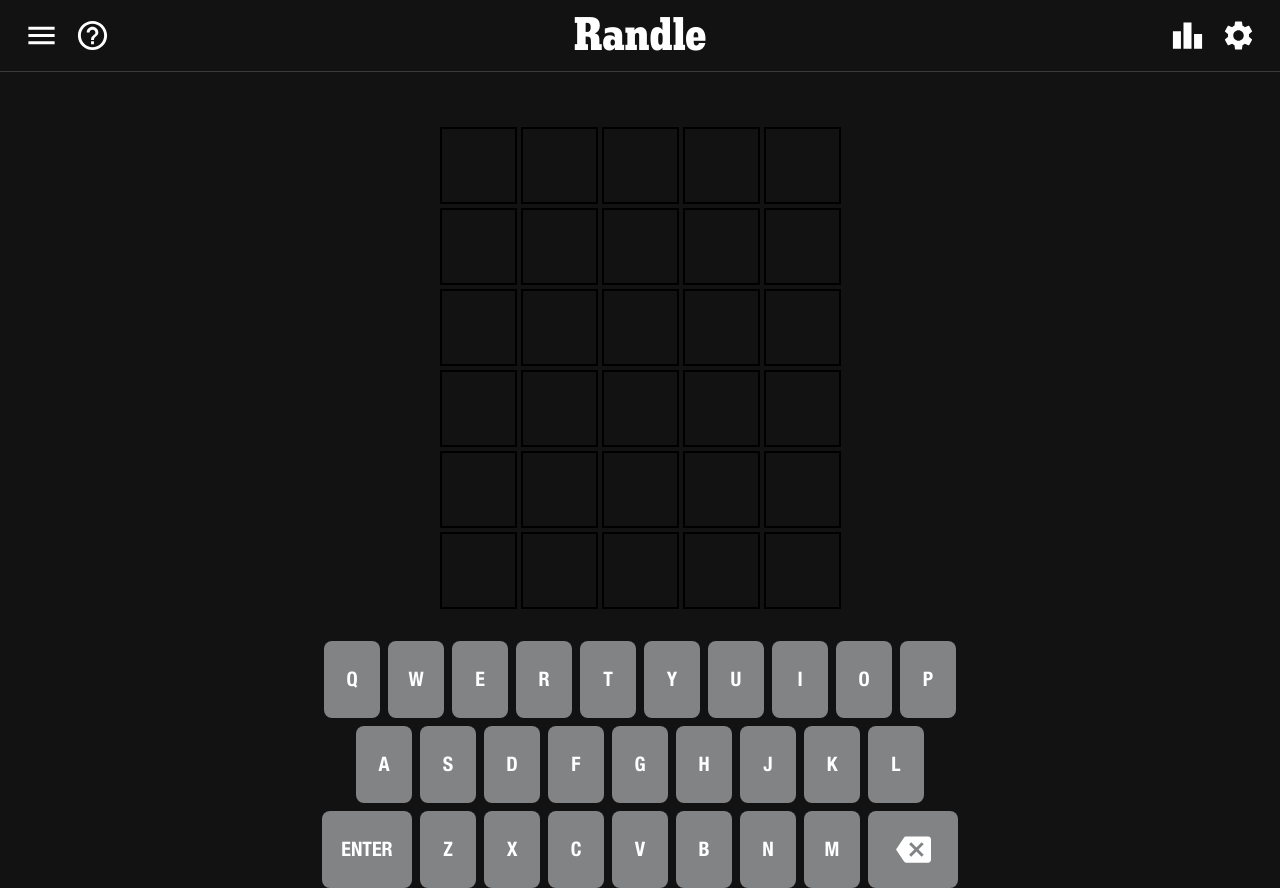
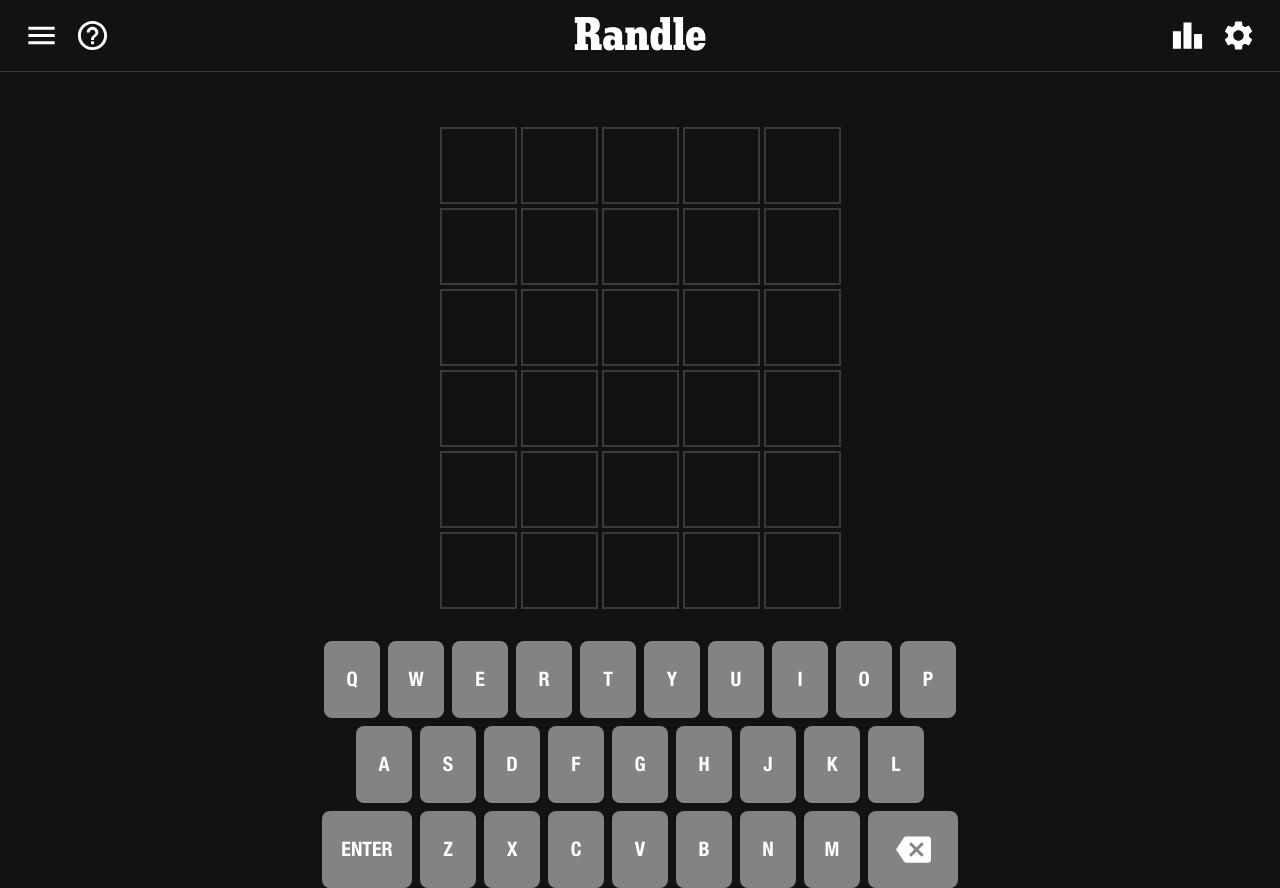
Before and after one commit to bradpickering/randle, a React (Create React App) app: page / in a window 1280 px wide. Built offline with nearby package versions, Linux system fonts and the light colour scheme.

Commit message:
keyboard colours update

```diff
--- a/src/App.jsx
+++ b/src/App.jsx
@@ -1,60 +1,64 @@
-import logo from './logo.svg';
-import './App.css';
-import Header from './components/header';
-// import Tile from './components/tile'
-import Row from './components/row'
-import Keyboard from './components/keyboard';
-import Snackbar from '@mui/material/Snackbar';
-import { useState } from 'react'
-
-
-
+import "./App.css";
+import Header from "./components/header";
+import Row from "./components/row";
+import Keyboard from "./components/keyboard";
+import Snackbar from "@mui/material/Snackbar";
+import { useState } from "react";
 
 function App() {
+  // 'word' of the day
+  const word = ["M", "D", "A", "W", "T"];
 
-  // 'word' of the day
-  const word = ['M', 'D', 'A', 'W', 'T']
+  const [finished, setFinished] = useState(false);
+  const [completed, setCompleted] = useState(false);
+  const [completedMsg, setCompletedMsg] = useState("");
 
-  const [finished, setFinished] = useState(false)
-  const [completed, setCompleted] = useState(false)
-  const [completedMsg, setCompletedMsg] = useState('')
+  const [row1Letters, setRow1Letters] = useState(["", "", "", "", ""]);
+  const [row1Submitted, setRow1Submitted] = useState(false);
 
-  const [row1Letters, setRow1Letters] = useState([
-    '','','','',''
-  ])
-  const [row1Submitted, setRow1Submitted] = useState(false)
+  const [row2Letters, setRow2Letters] = useState(["", "", "", "", ""]);
+  const [row2Submitted, setRow2Submitted] = useState(false);
 
+  const [row3Letters, setRow3Letters] = useState(["", "", "", "", ""]);
+  const [row3Submitted, setRow3Submitted] = useState(false);
 
-  const [row2Letters, setRow2Letters] = useState([
-    '','','','',''
-  ])
-  const [row2Submitted, setRow2Submitted] = useState(false)
+  const [row4Letters, setRow4Letters] = useState(["", "", "", "", ""]);
+  const [row4Submitted, setRow4Submitted] = useState(false);
 
+  const [row5Letters, setRow5Letters] = useState(["", "", "", "", ""]);
+  const [row5Submitted, setRow5Submitted] = useState(false);
 
-  const [row3Letters, setRow3Letters] = useState([
-    '','','','',''
-  ])
-  const [row3Submitted, setRow3Submitted] = useState(false)
+  const [row6Letters, setRow6Letters] = useState(["", "", "", "", ""]);
+  const [row6Submitted, setRow6Submitted] = useState(false);
 
-
-  const [row4Letters, setRow4Letters] = useState([
-    '','','','',''
-  ])
-  const [row4Submitted, setRow4Submitted] = useState(false)
-
-
-  const [row5Letters, setRow5Letters] = useState([
-    '','','','',''
-  ])
-  const [row5Submitted, setRow5Submitted] = useState(false)
-
-
-  const [row6Letters, setRow6Letters] = useState([
-    '','','','',''
-  ])
-  const [row6Submitted, setRow6Submitted] = useState(false)
-
-
+  const keys = [
+    { key: "Q", color: "" },
+    { key: "W", color: "" },
+    { key: "E", color: "" },
+    { key: "R", color: "" },
+    { key: "T", color: "" },
+    { key: "Y", color: "" },
+    { key: "U", color: "" },
+    { key: "I", color: "" },
+    { key: "O", color: "" },
+    { key: "P", color: "" },
+    { key: "A", color: "" },
+    { key: "S", color: "" },
+    { key: "D", color: "" },
+    { key: "F", color: "" },
+    { key: "G", color: "" },
+    { key: "H", color: "" },
+    { key: "J", color: "" },
+    { key: "K", color: "" },
+    { key: "L", color: "" },
+    { key: "Z", color: "" },
+    { key: "X", color: "" },
+    { key: "C", color: "" },
+    { key: "V", color: "" },
+    { key: "B", color: "" },
+    { key: "N", color: "" },
+    { key: "M", color: "" },
+  ];
 
   const rows = [
     {
@@ -93,107 +97,157 @@
       rowArray: row6Letters,
       rowHook: setRow6Letters,
     },
-  ]
+  ];
 
   const checkGuess = (letter, index) => {
     // guessed.push(letter)
     if (word[index] === letter) {
       // guessedCorrectly.push(letter)
-      return 'green'
+      return "green";
+    } else if (word.includes(letter)) {
+      return "yellow";
+    } else {
+      return "gray";
     }
-    else if (word.includes(letter)) {
-      return 'yellow'
-    }
-    else {
-      return 'gray'
-    }
-  }
+  };
+
+  const updateKeyboard = (letter, color) => {
+    const index = keys.findIndex((key) => key.key === letter);
+    if (keys[index].color !== "green") keys[index].color = color;
+    console.log(keys[index].color);
+  };
 
   const getInput = (char) => {
-    if (finished) return
+    console.log("here");
+    if (finished) return;
 
     for (let i = 0; i < rows.length; i++) {
       if (!rows[i].rowSubmitted) {
         // remove a character
-        if (char === 'BACK') {
+        if (char === "BACK") {
           // if its already empty just return
-          if (rows[i].rowArray[0] === '') {
-            return
+          if (rows[i].rowArray[0] === "") {
+            return;
           }
-          const index = rows[i].rowArray.reverse().findIndex(char => char !== '')
-          const newLetters = [...rows[i].rowArray.reverse()]
-          newLetters[4-index] = ''
-          rows[i].rowHook(newLetters)
+          const index = rows[i].rowArray
+            .reverse()
+            .findIndex((char) => char !== "");
+          const newLetters = [...rows[i].rowArray.reverse()];
+          newLetters[4 - index] = "";
+          rows[i].rowHook(newLetters);
           return;
         }
 
         // if a guess was submitted and all the characters have been filled
         // submit this guess
-        if (char === 'ENTER' && rows[i].rowArray[4] !== '') {
-          rows[i].rowSubmittedHook(true)
+        if (char === "ENTER" && rows[i].rowArray[4] !== "") {
+          rows[i].rowSubmittedHook(true);
 
-          if (rows[i].rowArray.join('') === word.join('')) {
-            setFinished(true)
-            setCompletedMsg('Woohoo, Good Job!!')
-            setCompleted(true)
+          if (rows[i].rowArray.join("") === word.join("")) {
+            setFinished(true);
+            setCompletedMsg("Woohoo, Good Job!!");
+            setCompleted(true);
             setTimeout(() => {
-              setCompleted(false)
-            }, 4000)
+              setCompleted(false);
+            }, 4000);
           }
         }
 
-        if (char === 'ENTER' && rows[5].rowArray[4] !== '' && rows[5].rowArray.join('') !== word.join('')) {
-            setFinished(true)
-            setCompletedMsg('Nice try! The Randle was ' + word.join(''))
-            setCompleted(true)
+        if (
+          char === "ENTER" &&
+          rows[5].rowArray[4] !== "" &&
+          rows[5].rowArray.join("") !== word.join("")
+        ) {
+          setFinished(true);
+          setCompletedMsg("Nice try! The Randle was " + word.join(""));
+          setCompleted(true);
         }
 
         // enter was clicked before the word was full input
         // just return
-        else if (char === 'ENTER') {
+        else if (char === "ENTER") {
           return;
-        }
-
-        else {
+        } else {
           // index of first free available space for a letter
-          const index = rows[i].rowArray.findIndex(char => char === '')
-          const newLetters = [...rows[i].rowArray]
-          newLetters[index] = char
-          rows[i].rowHook(newLetters)
+          const index = rows[i].rowArray.findIndex((char) => char === "");
+          const newLetters = [...rows[i].rowArray];
+          newLetters[index] = char;
+          rows[i].rowHook(newLetters);
         }
         return;
-
       }
     }
-  }
+  };
 
   return (
     <div className="App">
-      <Header/>
-      <div className='flex justify-center mt-14'>
-        <div className='board flex flex-col space-y-1'>
-          <Row letters={row1Letters} submitted={row1Submitted} word={word} checkGuess={checkGuess}/>
-          <Row letters={row2Letters} submitted={row2Submitted} word={word} checkGuess={checkGuess}/>
-          <Row letters={row3Letters} submitted={row3Submitted} word={word} checkGuess={checkGuess}/>
-          <Row letters={row4Letters} submitted={row4Submitted} word={word} checkGuess={checkGuess}/>
-          <Row letters={row5Letters} submitted={row5Submitted} word={word} checkGuess={checkGuess}/>
-          <Row letters={row6Letters} submitted={row6Submitted} word={word} checkGuess={checkGuess}/>
+      <Header />
+      <div className="flex justify-center mt-14">
+        <div className="board flex flex-col space-y-1">
+          <Row
+            id="row1"
+            letters={row1Letters}
+            submitted={row1Submitted}
+            word={word}
+            checkGuess={checkGuess}
+            updateKeyboard={updateKeyboard}
+          />
+          <Row
+            id="row2"
+            letters={row2Letters}
+            submitted={row2Submitted}
+            word={word}
+            checkGuess={checkGuess}
+            updateKeyboard={updateKeyboard}
+          />
+          <Row
+            id="row3"
+            letters={row3Letters}
+            submitted={row3Submitted}
+            word={word}
+            checkGuess={checkGuess}
+            updateKeyboard={updateKeyboard}
+          />
+          <Row
+            id="row4"
+            letters={row4Letters}
+            submitted={row4Submitted}
+            word={word}
+            checkGuess={checkGuess}
+            updateKeyboard={updateKeyboard}
+          />
+          <Row
+            id="row5"
+            letters={row5Letters}
+            submitted={row5Submitted}
+            word={word}
+            checkGuess={checkGuess}
+            updateKeyboard={updateKeyboard}
+          />
+          <Row
+            id="row6"
+            letters={row6Letters}
+            submitted={row6Submitted}
+            word={word}
+            checkGuess={checkGuess}
+            updateKeyboard={updateKeyboard}
+          />
         </div>
       </div>
-      <div className='flex justify-center mt-8'>
-        <Keyboard getInput={getInput}/>
+      <div className="flex justify-center mt-8">
+        <Keyboard getInput={getInput} keys={keys} />
       </div>
       <Snackbar
         sx={{
           height: "60%",
-          fontFamily: 'Helvetica Neue Bold',
-          '& .MuiSnackbarContent-message': {
+          fontFamily: "Helvetica Neue Bold",
+          "& .MuiSnackbarContent-message": {
             textAlign: "center",
-            fontFamily: 'Helvetica Neue Bold',
+            fontFamily: "Helvetica Neue Bold",
             fontSize: 32,
-          }
+          },
         }}
-        anchorOrigin={{vertical:'top', horizontal: 'center'}}
+        anchorOrigin={{ vertical: "top", horizontal: "center" }}
         open={completed}
         message={completedMsg}
       />
--- a/src/components/row.jsx
+++ b/src/components/row.jsx
@@ -1,50 +1,50 @@
 import Tile from "./tile";
-import {useEffect} from 'react'
-function Row (props) {
+function Row(props) {
+  let color = null;
+  //  let tiles = [];
+  let correctGuesses = [];
 
-    let color = null;
-    let tiles = []
-    let correctGuesses = []
+  const tiles = props.letters.map((letter, index) => {
+    if (props.submitted) {
+      // check if guess was in correct spot
+      const guess = props.checkGuess(letter, index);
 
-    props.letters.map((letter, index) => {
-        if (props.submitted) {
-
-            // check if guess was in correct spot
-            const guess = props.checkGuess(letter, index)
-
-            if (guess === 'green' && !correctGuesses.includes(letter) ) {
+      if (guess === "green" && !correctGuesses.includes(letter)) {
         // green box
-                color = 'green'
-                correctGuesses.push(letter)
-            }
-            else if (guess === 'yellow' && correctGuesses.includes(letter)) {
+        color = "green";
+        correctGuesses.push(letter);
+      } else if (guess === "yellow" && correctGuesses.includes(letter)) {
         // word includes this letter but it has already been guessed
         // -> gray box
-                color = 'gray'
-                console.log(letter, 'gray')
-            }
-            else if (guess === 'yellow' && !correctGuesses.includes(letter)) {
+        color = "gray";
+        console.log(letter, "gray");
+      } else if (guess === "yellow" && !correctGuesses.includes(letter)) {
         // right letter in the wrong spot
         // -> yellow box
-                color = 'yellow'
-                correctGuesses.push(letter)
-            }
-            else {
+        color = "yellow";
+        correctGuesses.push(letter);
+      } else {
         // not in the word
         // -> gray box
-                color = 'gray'
+        color = "gray";
       }
+      console.log("submitted", props.submitted, props.id);
+      props.updateKeyboard(letter, color);
     }
 
-        tiles.push(<Tile key={index} letter={letter} submitted={props.submitted} word={props.word} index={index} color={color}/>)
-    })
+    return (
+      <Tile
+        key={index}
+        letter={letter}
+        submitted={props.submitted}
+        word={props.word}
+        index={index}
+        color={color}
+      />
+    );
+  });
 
-    return (
-        <div className='flex space-x-1'>
-            {tiles}
-
-        </div>
-     );
+  return <div className="flex space-x-1">{tiles}</div>;
 }
 
-export default Row ;
+export default Row;
--- a/src/components/tile.jsx
+++ b/src/components/tile.jsx
@@ -1,46 +1,30 @@
-
 function Tile(props) {
-
   let tile = (
-        <div className='flex justify-center items-center w-[14vw] h-[14vw] xs:w-[77px] xs:h-[77px] border-2 border-black'>
-            <div className='tile-inner text-2xl text-white'>
-                {props.letter}
+    <div className="flex justify-center items-center w-[14vw] h-[14vw] xs:w-[77px] xs:h-[77px] border-2 border-[#3a3a3c]">
+      <div className="tile-inner text-2xl text-white">{props.letter}</div>
     </div>
+  );
+  if (props.color === "green") {
+    tile = (
+      <div className="flex justify-center items-center w-[14vw] h-[14vw] xs:w-[77px] xs:h-[77px] border-2 border-black bg-[#538d4e]">
+        <div className="tile-inner text-2xl text-white">{props.letter}</div>
       </div>
-    )
-    if (props.color === 'green') {
+    );
+  } else if (props.color === "yellow") {
     tile = (
-            <div className='flex justify-center items-center w-[14vw] h-[14vw] xs:w-[77px] xs:h-[77px] border-2 border-black bg-[#538d4e]'>
-                <div className='tile-inner text-2xl text-white'>
-                    {props.letter}
+      <div className="flex justify-center items-center w-[14vw] h-[14vw] xs:w-[77px] xs:h-[77px] border-2 border-black bg-[#b59f3b]">
+        <div className="tile-inner text-2xl text-white">{props.letter}</div>
       </div>
-            </div>
-        )
-    }
-    else if (props.color === 'yellow') {
+    );
+  } else if (props.color === "gray") {
     tile = (
-            <div className='flex justify-center items-center w-[14vw] h-[14vw] xs:w-[77px] xs:h-[77px] border-2 border-black bg-[#b59f3b]'>
-                <div className='tile-inner text-2xl text-white'>
-                    {props.letter}
-                </div>
-            </div>
-        )
-    }
-    else if (props.color === 'gray') {
-        tile = (
-            <div className='flex justify-center items-center w-[14vw] h-[14vw] xs:w-[77px] xs:h-[77px] border-2 border-black bg-[#403c3c]'>
-                <div className='tile-inner text-2xl text-white'>
-                    {props.letter}
-                </div>
-            </div>
-        )
-    }
-
-    return (
-        <div>
-            {tile}
+      <div className="flex justify-center items-center w-[14vw] h-[14vw] xs:w-[77px] xs:h-[77px] border-2 border-black bg-[#403c3c]">
+        <div className="tile-inner text-2xl text-white">{props.letter}</div>
       </div>
     );
   }
 
+  return <div>{tile}</div>;
+}
+
 export default Tile;
```
Also changed, not shown: src/components/key.jsx (+38 -7 lines), src/components/keyboard.jsx (+59 -34 lines). Lines whose indentation alone changed are shown as unchanged.
